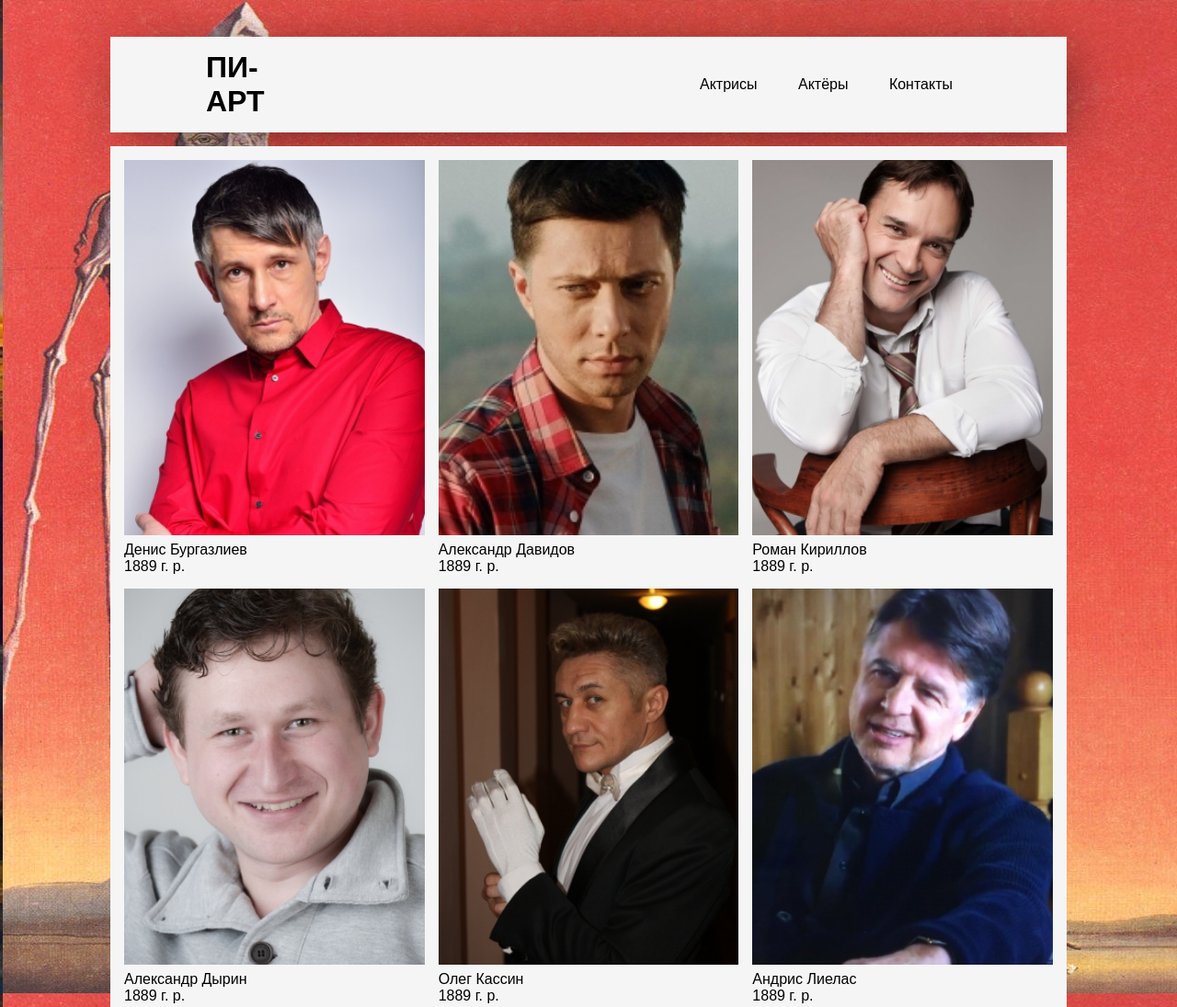
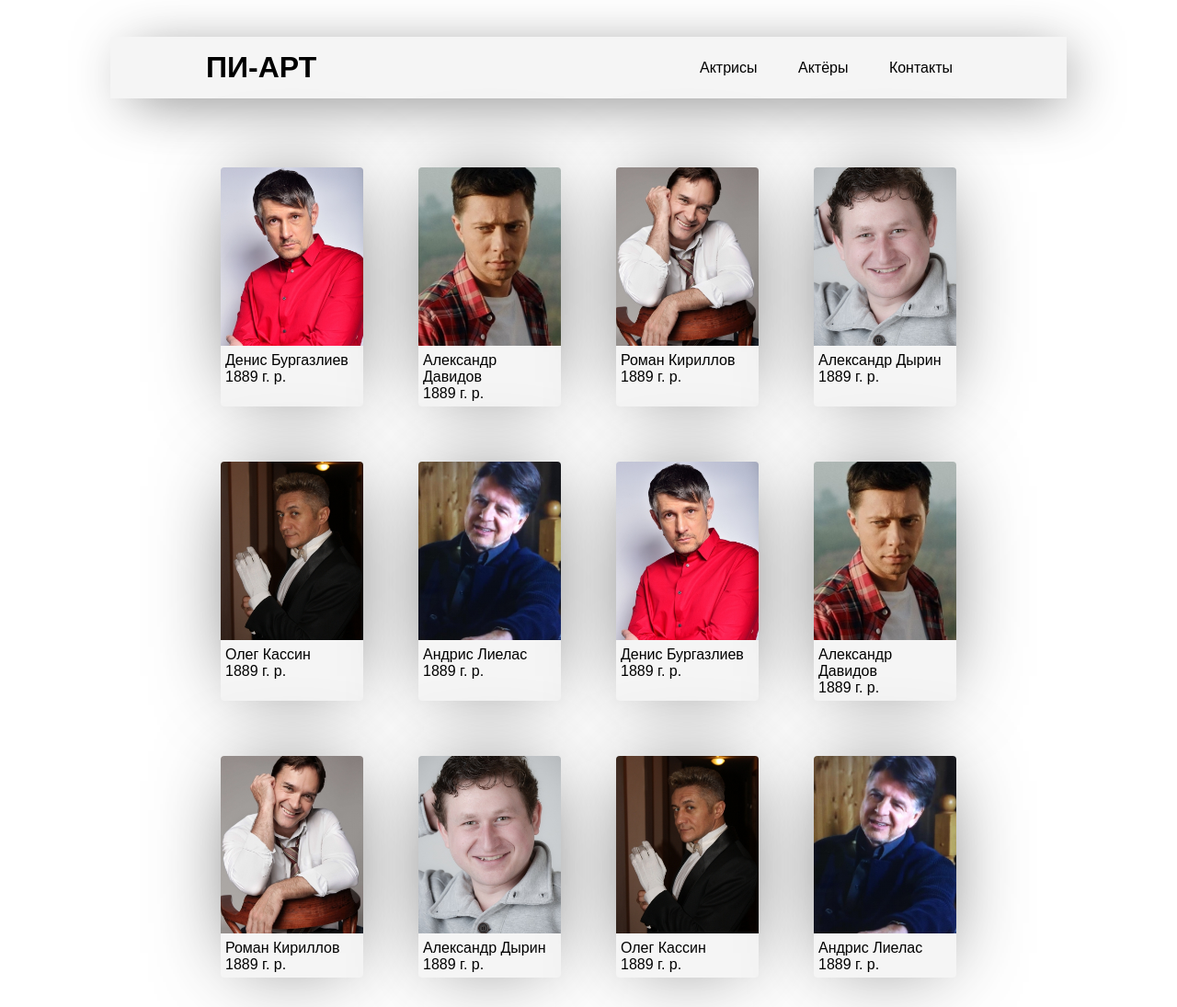
Before and after one commit to timetoflipstuff/actorsAgency, a plain HTML site: page actors.html in a window 1280 px wide. Shown: the top 1095 px of the page at 92% size. Drawn offline with Linux system fonts and the light colour scheme.

Commit message:
Second commit

```diff
--- a/actors.html
+++ b/actors.html
@@ -1,17 +1,18 @@
 <!DOCTYPE html>
 <html lang="en">
 <head>
+
     <meta charset="UTF-8">
     <meta name="viewport" content="width=device-width, initial-scale=1.0">
     <meta http-equiv="X-UA-Compatible" content="ie=edge">
     <title>Актерское агенство ПИ-АРТ</title>
 </head>
+<link rel="stylesheet" type="text/css" href="styleActors.css">
 <body>
     <header>
         <div class="logo">
-            <h1 class="logo"><a href="index.html">ПИ-<br>АРТ</a></h1>
+            <h1 class="logo"><a href="index.html">ПИ-АРТ</a></h1>
         </div>
-
         <nav>
             <ul class="nav-links">
                 <li><a href="#artists">Актрисы</a></li>
@@ -20,12 +21,74 @@
             </ul>
         </nav>
     </header>
+    <div class="bg-image"></div>
     <div class="main">
         <ul class="actors-list">
+            <li class="actor">
+                <a href="actor.html">
+                    <div class="ratio">
+                        <img class="ratio-content" src="img/burgazliev.jpg" alt="" />
+                    </div>
+                    <div class="actor-desc">
+                        <p>Денис Бургазлиев</p>
+                        <p>1889 г. р.</p>
+                    </div>
+                </a>
+            </li>
+            <li class="actor">
+                <a href="actor.html">
+                    <div class="ratio">
+                        <img class="ratio-content" src="img/davidovAlexandr.jpg" alt="" />
+                    </div>
+                    <div class="actor-desc">
+                        <p>Александр Давидов</p>
+                        <p>1889 г. р.</p>
+                    </div>
+                </a>
+            </li>
+            <li class="actor">
+                <a href="actor.html">
+                    <div class="ratio">
+                        <img class="ratio-content" src="img/kirillovRoman.jpg" alt="" />
+                    </div>
+                    <div class="actor-desc">
+                        <p>Роман Кириллов</p>
+                        <p>1889 г. р.</p>
+                    </div>
+                </a>
+            </li>
+            <li class="actor">
+                <div class="ratio">
+                    <img class="ratio-content" src="img/dyrinAlexandr.jpg" alt="" />
+                </div>
+                <div class="actor-desc">
+                    <p>Александр Дырин</p>
+                    <p>1889 г. р.</p>
+                </div>
+            </li>
+              <li class="actor">
+                <div class="ratio">
+                    <img class="ratio-content" src="img/kassinOleg.jpg" alt="" />
+                </div>
+                <div class="actor-desc">
+                    <p>Олег Кассин</p>
+                    <p>1889 г. р.</p>
+            </div>
+            </li>
+            <li class="actor">
+                <div class="ratio">
+                    <img class="ratio-content" src="img/lielasAndris.jpg" alt="" />
+                </div>
+                <div class="actor-desc">
+                    <p>Андрис Лиелас</p>
+                    <p>1889 г. р.</p>
+                </div>
+            </li>
             <li class="actor">
                 <div class="ratio">
                     <img class="ratio-content" src="img/burgazliev.jpg" alt="" />
                 </div>
+                <div class="actor-desc">
                     <p>Денис Бургазлиев</p>
                     <p>1889 г. р.</p>
             </li>
@@ -33,82 +96,48 @@
                 <div class="ratio">
                     <img class="ratio-content" src="img/davidovAlexandr.jpg" alt="" />
                 </div>
+                <div class="actor-desc">
                     <p>Александр Давидов</p>
                     <p>1889 г. р.</p>
+                </div>
                 </li>
             <li class="actor">
                 <div class="ratio">
                     <img class="ratio-content" src="img/kirillovRoman.jpg" alt="" />
                 </div>
+                <div class="actor-desc">
                     <p>Роман Кириллов</p>
                     <p>1889 г. р.</p>
+                </div>
             </li>
             <li class="actor">
                 <div class="ratio">
                     <img class="ratio-content" src="img/dyrinAlexandr.jpg" alt="" />
                 </div>
+                <div class="actor-desc">
                     <p>Александр Дырин</p>
                     <p>1889 г. р.</p>
+                </div>
             </li>
               <li class="actor">
                 <div class="ratio">
                     <img class="ratio-content" src="img/kassinOleg.jpg" alt="" />
                 </div>
+                <div class="actor-desc">
                     <p>Олег Кассин</p>
                     <p>1889 г. р.</p>
+                </div>
             </li>
             <li class="actor">
                 <div class="ratio">
                     <img class="ratio-content" src="img/lielasAndris.jpg" alt="" />
                 </div>
+                <div class="actor-desc">
                     <p>Андрис Лиелас</p>
                     <p>1889 г. р.</p>
-            </li>
-            <li class="actor">
-                <div class="ratio">
-                    <img class="ratio-content" src="img/burgazliev.jpg" alt="" />
                 </div>
-                <p>Денис Бургазлиев</p>
-                <p>1889 г. р.</p>
-            </li>
-            <li class="actor">
-                <div class="ratio">
-                    <img class="ratio-content" src="img/davidovAlexandr.jpg" alt="" />
-                </div>
-                <p>Александр Давидов</p>
-                <p>1889 г. р.</p>
-                </li>
-            <li class="actor">
-                <div class="ratio">
-                    <img class="ratio-content" src="img/kirillovRoman.jpg" alt="" />
-                </div>
-                <p>Роман Кириллов</p>
-                <p>1889 г. р.</p>
-            </li>
-            <li class="actor">
-                <div class="ratio">
-                    <img class="ratio-content" src="img/dyrinAlexandr.jpg" alt="" />
-                </div>
-                <p>Александр Дырин</p>
-                <p>1889 г. р.</p>
-            </li>
-              <li class="actor">
-                <div class="ratio">
-                    <img class="ratio-content" src="img/kassinOleg.jpg" alt="" />
-                </div>
-                <p>Олег Кассин</p>
-                <p>1889 г. р.</p>
-            </li>
-            <li class="actor">
-                <div class="ratio">
-                    <img class="ratio-content" src="img/lielasAndris.jpg" alt="" />
-                </div>
-                <p>Андрис Лиелас</p>
-                <p>1889 г. р.</p>
             </li>
         </ul>
     </div>
 </body>
 </html>
-
-<link rel="stylesheet" type="text/css" href="styleActors.css">
--- /dev/null
+++ b/styleActor.css
@@ -0,0 +1,177 @@
+
+body {
+    padding: 40px 120px;
+
+    min-height: 100vh;
+}
+
+.main {
+    display: grid;
+    width: auto;
+    margin: 0 auto;
+    height: auto;
+    grid-template-columns: repeat(auto-fit, minmax(280px, 1fr));
+    grid-gap: 15px;
+    padding: 15px;
+    box-sizing: border-box;
+    background-color: whitesmoke;
+    margin-top: 15px;
+}
+
+@media only screen and (max-width: 768px) {
+    body {
+        padding: 0px;
+    }
+    .actors-list{
+        margin-top: 0px;
+    }
+    .logo p {
+        display: none;
+    }
+}
+
+.pics {
+    height: 420px;
+    width: 280px;
+    border: 10px solid white;
+    background-color: grey;
+    margin: auto;
+    overflow: hidden;
+    position: relative;
+}
+
+.pics .prev-btn, .pics .next-btn {
+    position: absolute;
+    height: 40px;
+    width: 40px;
+    background-color: whitesmoke;
+    border-radius: 50%;
+    color: black;
+    font-size: 14px;
+    top: 50%;
+    margin-top: -20px;
+    text-align: center;
+    line-height: 40px;
+    cursor: pointer;
+    transition: all .5s ease;
+    opacity: 0.3;
+}
+
+.pics .prev-btn:hover, .pics .next-btn:hover {
+    opacity: 0.7;
+}
+
+.pics .prev-btn {
+    left: 30px;
+}
+
+.pics .next-btn {
+    right: 30px;
+}
+
+.pics .pics-slide .pic {
+    position: relative;
+    margin-left: auto;
+    margin-right: auto;
+    height: 420px;
+    width: 280px;
+}
+
+.pics .pics-slide .pic img {
+    height: 420px;
+    animation: zoom 0.7s ease;
+    position: absolute;
+    top: -9999px;
+    bottom: -9999px;
+    left: -9999px;
+    right: -9999px;
+    margin: auto;
+}
+
+@keyframes zoom {
+    0%{transform: scale(1.5); opacity: 0}
+    100%{transform: scale(1); opacity: 1}
+}
+
+.pics .pics-slide .pic {
+    display: none;
+}
+
+.pics .pics-slide .pic.active {
+    display: block;
+}
+
+html {
+    scroll-behavior: smooth;
+    overscroll-behavior-x: disabled;
+    font-family: Arial, Helvetica, sans-serif;
+    font-weight: 300;
+}
+
+::-webkit-scrollbar {
+    display: none;
+}
+
+* {
+    border: 0;
+    padding: 0;
+    margin: 0;
+    box-sizing: border-box;
+}
+
+li, a {
+    text-decoration: none;
+}
+
+header {
+    display: flex;
+    justify-content: space-between;
+    align-items: center;
+    padding: 15px 10%;
+    background-color: whitesmoke;
+    -webkit-box-shadow: 10px 10px 63px -13px rgba(0,0,0,0.63);
+    -moz-box-shadow: 10px 10px 63px -13px rgba(0,0,0,0.63);
+    box-shadow: 10px 10px 63px -13px rgba(0,0,0,0.63);
+}
+
+header * {
+    color: black
+}
+
+.logo {
+    cursor: pointer;
+}
+
+ul {
+    list-style: none;
+}
+
+.nav-links li {
+    display: inline-block;
+    padding: 0px 20px;
+}
+
+.nav-links li a {
+    transition: all 0.3s ease 0s;
+}
+
+.nav-links li a:hover {
+    color: grey
+}
+
+.ratio-content {
+    position: relative;
+    height: 100%;
+}
+
+@media only screen and (max-width: 800px) {
+    body {
+      padding: 0px;
+    }
+    .main {
+        margin-top: 0px;
+    }
+    header {
+        padding: 15px;
+    }
+}
--- a/styleActors.css
+++ b/styleActors.css
@@ -1,9 +1,15 @@
 
 body {
-    background-image: url(./img/background.jpg);
     padding: 40px 120px;
+    min-height: 100vh;
+}
 
-    min-height: 100vh;
+* {
+    box-sizing: border-box;
+}
+
+  .main {
+      width: 100%;
   }
 
 .actors-list {
@@ -11,21 +17,16 @@ body {
     width: auto;
     margin: 0 auto;
     height: auto;
-    grid-template-columns: repeat(auto-fit, minmax(280px, 1fr));
-    grid-gap: 15px;
-    padding: 15px;
+    grid-template-columns: repeat(auto-fit, minmax(150px, 1fr));
+    grid-gap: 60px;
+    padding: 60px 120px;
     box-sizing: border-box;
-    background-color: whitesmoke;
     margin-top: 15px;
+    position: relative;
 }
 
-@media only screen and (max-width: 768px) {
-    body {
-      padding: 0px;
-    }
-    .actors-list{
-        margin-top: 0px;
-    }
+.actor {
+    background-color: whitesmoke;
 }
 
 img {
@@ -34,8 +35,6 @@ img {
     overflow: hidden;
     height: 260px;
 }
-
-
 
 html {
     scroll-behavior: smooth;
@@ -100,12 +99,14 @@ ul {
     display:block;
     margin-bottom: 7px;
 }
+
 .ratio:before {
     content:'';
     display:block;
     width:100%;
     padding-bottom: 125%;
 }
+
 .ratio-content {
     position: absolute;
     top:0;
@@ -114,3 +115,41 @@ ul {
     width:100%;
     height:100%;
 }
+
+.actor {
+    border-radius: 4px;
+    overflow: hidden;
+    -webkit-box-shadow: 0px 0px 96px -27px rgba(0,0,0,0.75);
+    -moz-box-shadow: 0px 0px 96px -27px rgba(0,0,0,0.75);
+    box-shadow: 0px 0px 96px -27px rgba(0,0,0,0.75);
+}
+
+.actor a {
+    color: black;
+    transition: all 0.3s ease 0s;
+    border: 5px;
+}
+
+.actor-desc {
+    padding: 5px;
+    padding-top: 0px;
+}
+
+.actor a:hover {
+    color: grey;
+}
+
+@media only screen and (max-width: 768px) {
+    body {
+      padding: 0px;
+    }
+    .actors-list{
+        margin-top: 0px;
+    }
+    .logo p {
+        display: none;
+    }
+    header {
+        padding: 15px;
+    }
+}
```
Also changed, not shown: actor.html (added, +64 -0 lines), actor.js (added, +28 -0 lines), index.html (+1 -2 lines), actors.js (added). Lines whose indentation alone changed are shown as unchanged.
